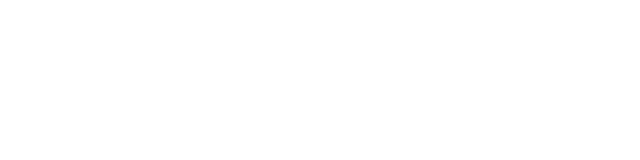
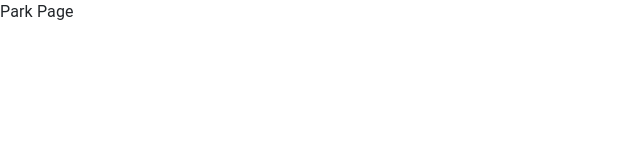
Before and after one commit to Mark-Mulligan/outdoor-adventures-v2.0, a React (Create React App) app in the folder client/: page /parks/1 in a window 1280 px wide. Shown: the top 160 px of the page, without its empty margins (0-640 px from the left). Built offline with nearby package versions, Linux system fonts and the light colour scheme.

Commit message:
set up route to individual parks pages

```diff
--- a/client/src/App.js
+++ b/client/src/App.js
@@ -4,6 +4,7 @@ import Typography from '@material-ui/core/Typography';
 
 import LandingPage from './pages/LandingPage';
 import ParksPage from './pages/ParksPage';
+import ParkPage from './pages/ParkPage';
 
 function App() {
   return (
@@ -11,6 +12,7 @@ function App() {
       <BrowserRouter>
         <Route exact path="/" component={LandingPage} />
         <Route exact path="/parks" component={ParksPage} />
+        <Route exact path="/parks/:parkcode" component={ParkPage} />
       </BrowserRouter>
     </Typography>
   );
--- a/client/src/components/tables/PaginatedTable.js
+++ b/client/src/components/tables/PaginatedTable.js
@@ -245,7 +245,7 @@ const PaginatedTable = ({ history }) => {
                 <StyledTableRow
                   key={park.parkcode}
                   className={classes.tableRow}
-                  onClick={(e) => console.log(park.parkcode)}
+                  onClick={() => onTableRowClick(park.parkcode)}
                 >
                   <StyledTableCell component="th" scope="row">
                     {park.fullname}
--- /dev/null
+++ b/client/src/pages/ParkPage.js
@@ -0,0 +1,5 @@
+const ParkPage = () => {
+  return <div>Park Page</div>;
+};
+
+export default ParkPage;
--- a/client/src/pages/ParksPage.js
+++ b/client/src/pages/ParksPage.js
@@ -1,13 +1,13 @@
 import PaginatedTable from '../components/tables/PaginatedTable';
 
-const ParksPage = () => {
+const ParksPage = ({ history }) => {
   return (
     <div className="parks-page-background">
       <div className="container">
         <h1>Parks Page</h1>
       </div>
 
-      <PaginatedTable />
+      <PaginatedTable history={history} />
     </div>
   );
 };
```
